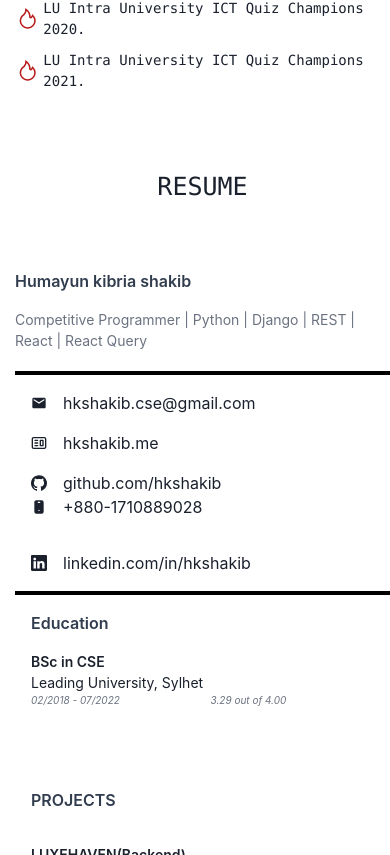
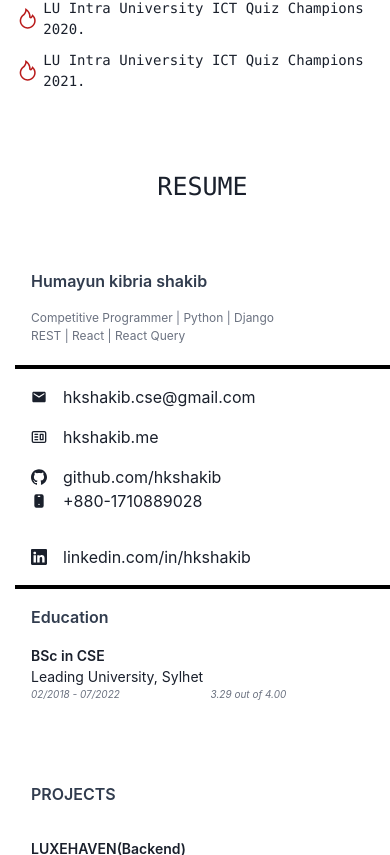
Before and after one commit to hkshakib/portfolio, a React (Create React App) app: page / in a window 390 px wide. Shown: the part 11145-12000 px from the top of the page. Built offline with nearby package versions, Linux system fonts and the light colour scheme; what tailwindcss-font-inter would draw is missing.

Commit message:
fix: mobile responsive Resume

```diff
--- a/src/pages/Resume.jsx
+++ b/src/pages/Resume.jsx
@@ -401,13 +401,13 @@ const Resume = () => {
           </h1>
         </div>
         <div className="flex flex-col divide-y-4 divide-black">
-          <div className="flex flex-col pt-4">
+          <div className="flex flex-col pt-4 pl-4">
             <span className="text-[16px] md:text-[26px] lg:text-[46px] font-semibold leading-10 text-[#313C4E]">
               Humayun kibria shakib
             </span>
-            <span className="text-[14px] md:text-[16px] lg:text-[22px] text-gray-500 pt-2 pb-5">
-              Competitive Programmer | Python | Django | REST | React | React
-              Query
+            <span className="flex flex-wrap text-[12px] md:text-[16px] lg:text-[22px] text-gray-500 pt-2 pb-5">
+              Competitive Programmer | Python | Django <br /> REST | React |
+              React Query
             </span>
           </div>
           <div className="flex flex-col basis-[10%] pt-4 pb-4 pl-4">
```
